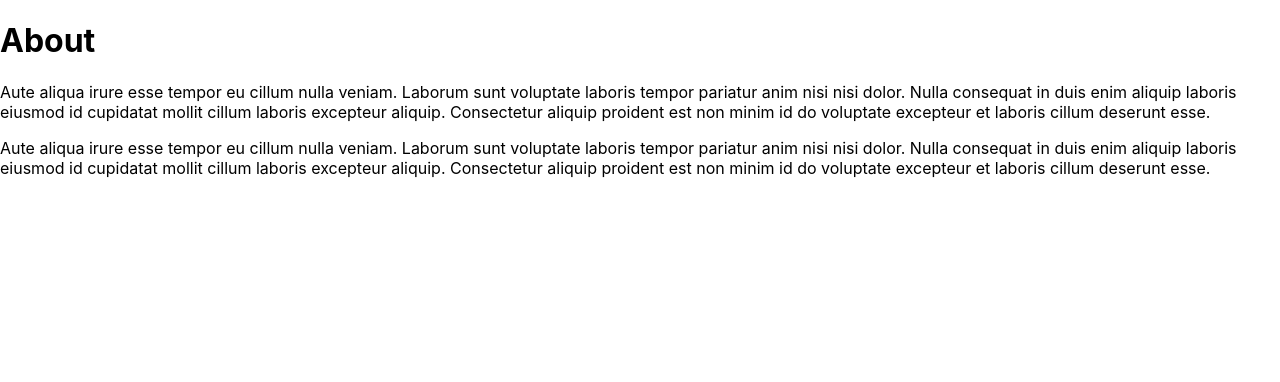
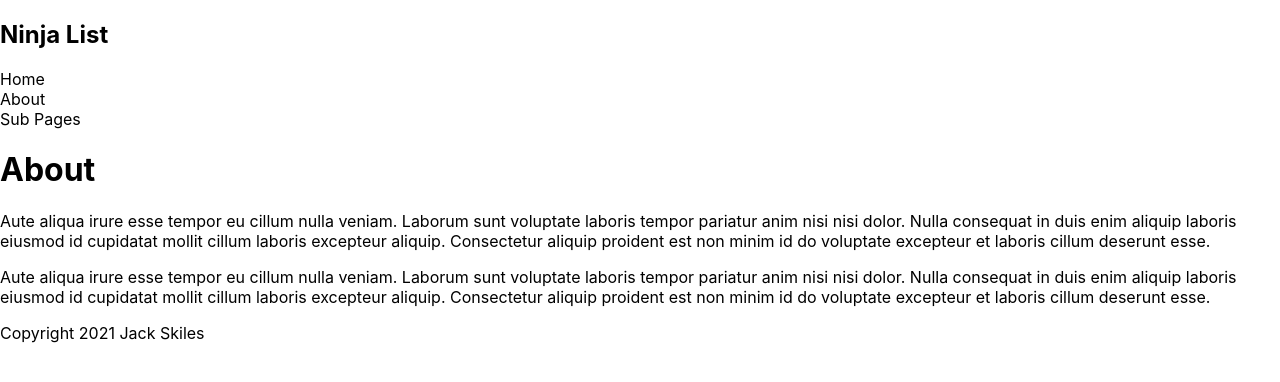
Before and after one commit to JackSkiles/NewPortfolio, a Next.js app: page /about in a window 1280 px wide. Shown: the top 382 px of the page. Built offline with nearby package versions, Linux system fonts and the light colour scheme.

Commit message:
added layout page to pass props children to render header/footer anywhere

```diff
--- /dev/null
+++ b/comps/Layout.js
@@ -0,0 +1,14 @@
+import Footer from "./Footer";
+import Navbar from "./Navbar";
+
+const Layout = ({ children }) => {
+    return (
+        <div className="content">
+            <Navbar />
+            { children }
+            <Footer />
+        </div>
+    );
+}
+
+export default Layout;
--- a/pages/_app.js
+++ b/pages/_app.js
@@ -1,7 +1,12 @@
+import Layout from '../comps/Layout'
 import '../styles/globals.css'
 
 function MyApp({ Component, pageProps }) {
-  return <Component {...pageProps} />
+  return (
+    <Layout>
+      <Component {...pageProps} />
+    </Layout>
+  )
 }
 
 export default MyApp
--- a/pages/index.js
+++ b/pages/index.js
@@ -8,7 +8,6 @@
 export default function Home() {
   return (
     <div>
-      <Navbar />
       <h1>Homepage</h1>
       <p>Aute aliqua irure esse tempor eu cillum nulla veniam. Laborum sunt voluptate laboris tempor pariatur anim nisi nisi dolor. Nulla consequat in
         duis enim aliquip laboris eiusmod id cupidatat mollit cillum laboris excepteur aliquip. Consectetur aliquip proident est non minim id do voluptate excepteur et laboris cillum deserunt esse.
@@ -19,7 +18,6 @@
       <Link href="/subpages">
         <a>See Sub Pages</a>
       </Link>
-      <Footer />
     </div>
   )
 }
```
